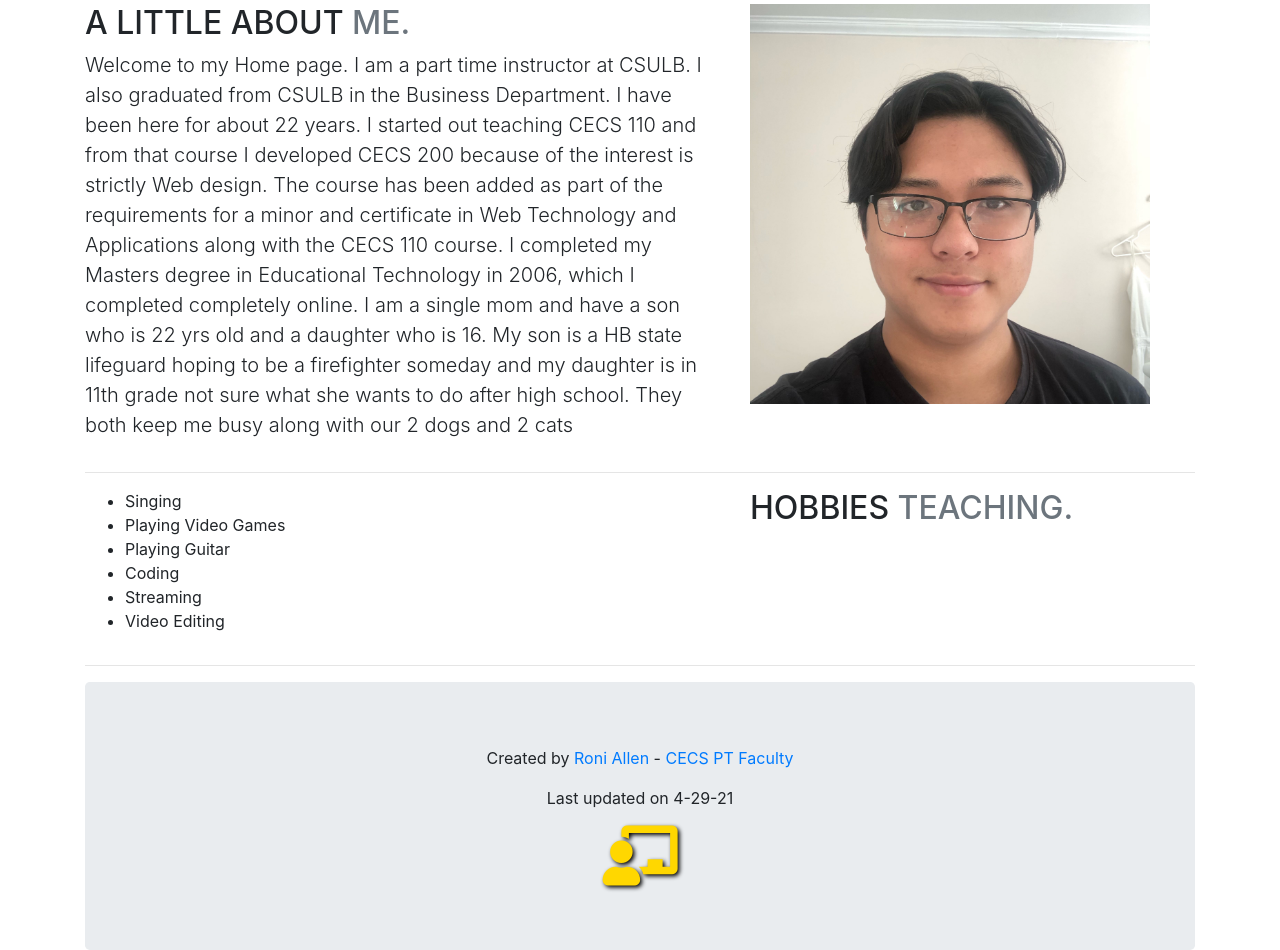
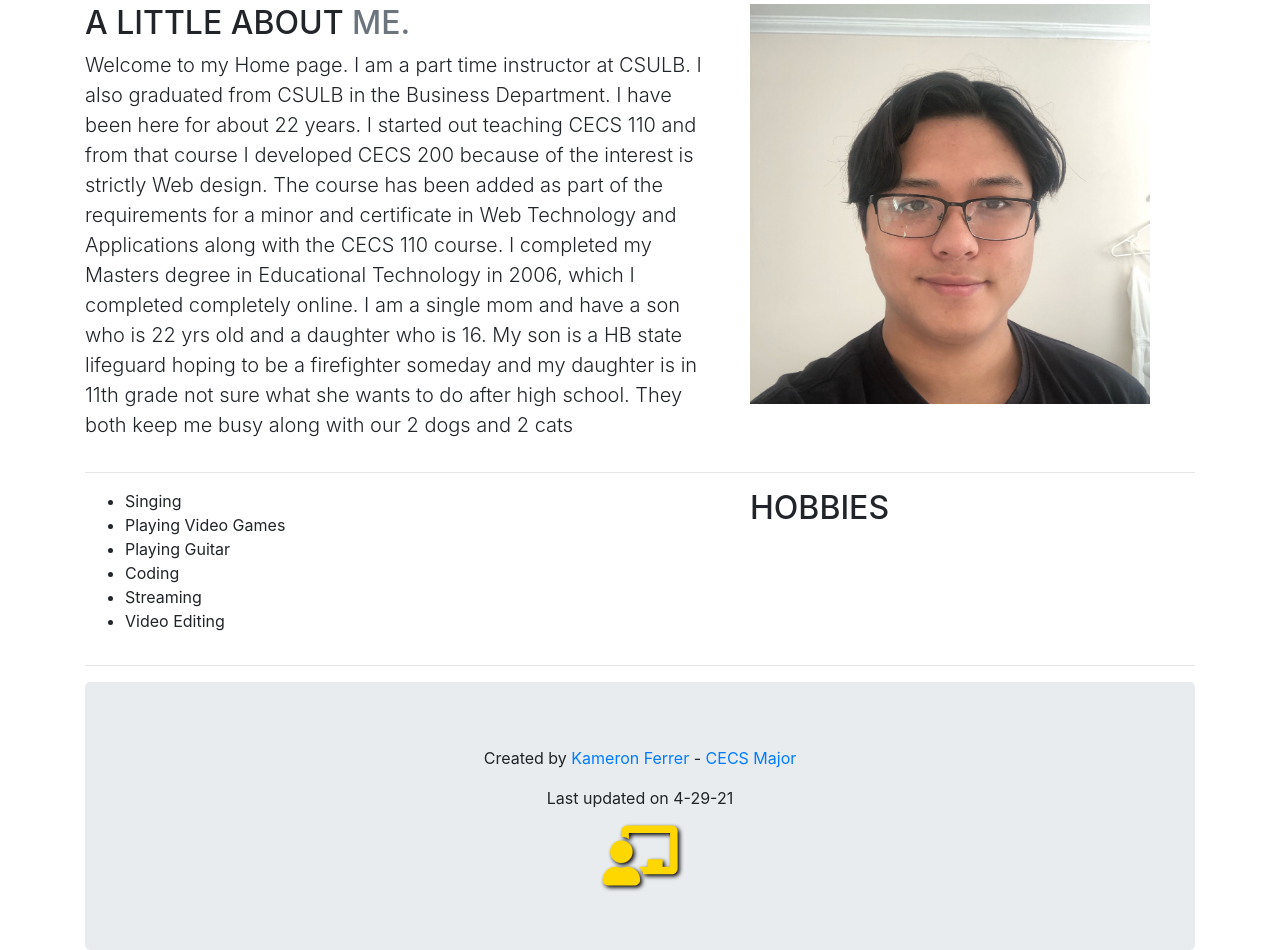
Before and after one commit to kickingdude/kameroncsulb, a plain HTML site: page index.html in a window 1280 px wide. Shown: the part 295-1245 px from the top of the page. Drawn offline with nearby package versions, Linux system fonts and the light colour scheme.

Commit message:
Update index.html

```diff
--- a/index.html
+++ b/index.html
@@ -55,14 +55,14 @@ I am a single mom and have a son who is 22 yrs old and a daughter who is 16. My
 
       </div>
       <div class="col-md-5">
-         <h2 class="featurette-heading">HOBBIES  <span class="text-muted">TEACHING.</span></h2>
+         <h2 class="featurette-heading">HOBBIES</h2>
       </div>
     </div>
 
    <hr class="featurette-divider">
 
 <div class="jumbotron text-center" style="margin-bottom:0">
-  <p>Created by <a href="mailto:r.allen@csulb.edu">Roni Allen</a> -  <a href="https://www.csulb.edu/college-of-engineering/roni-allen" target="_blank">CECS PT Faculty</a></p><p>Last updated on 4-29-21</p>
+  <p>Created by <a href="mailto:kameron.ferrer@student.csulb.edu">Kameron Ferrer</a> -  <a href="https://www.twitch.tv/kickingdude16" target="_blank">CECS Major</a></p><p>Last updated on 4-29-21</p>
     <i class="fas fa-chalkboard-teacher" style="font-size:60px;color:gold;text-shadow:2px 2px 4px #000000;"></i>
 </div>
     </div>
```
